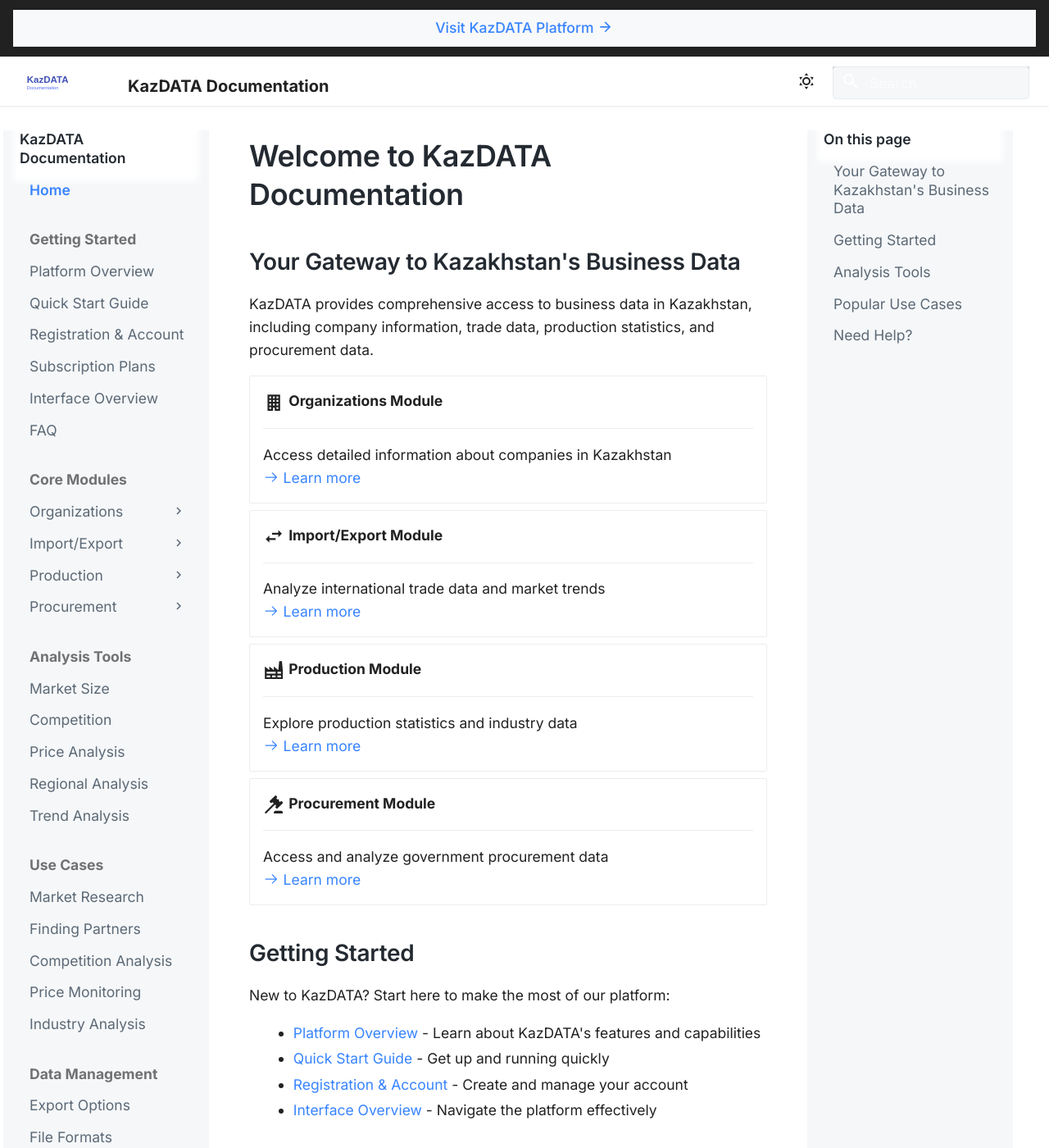
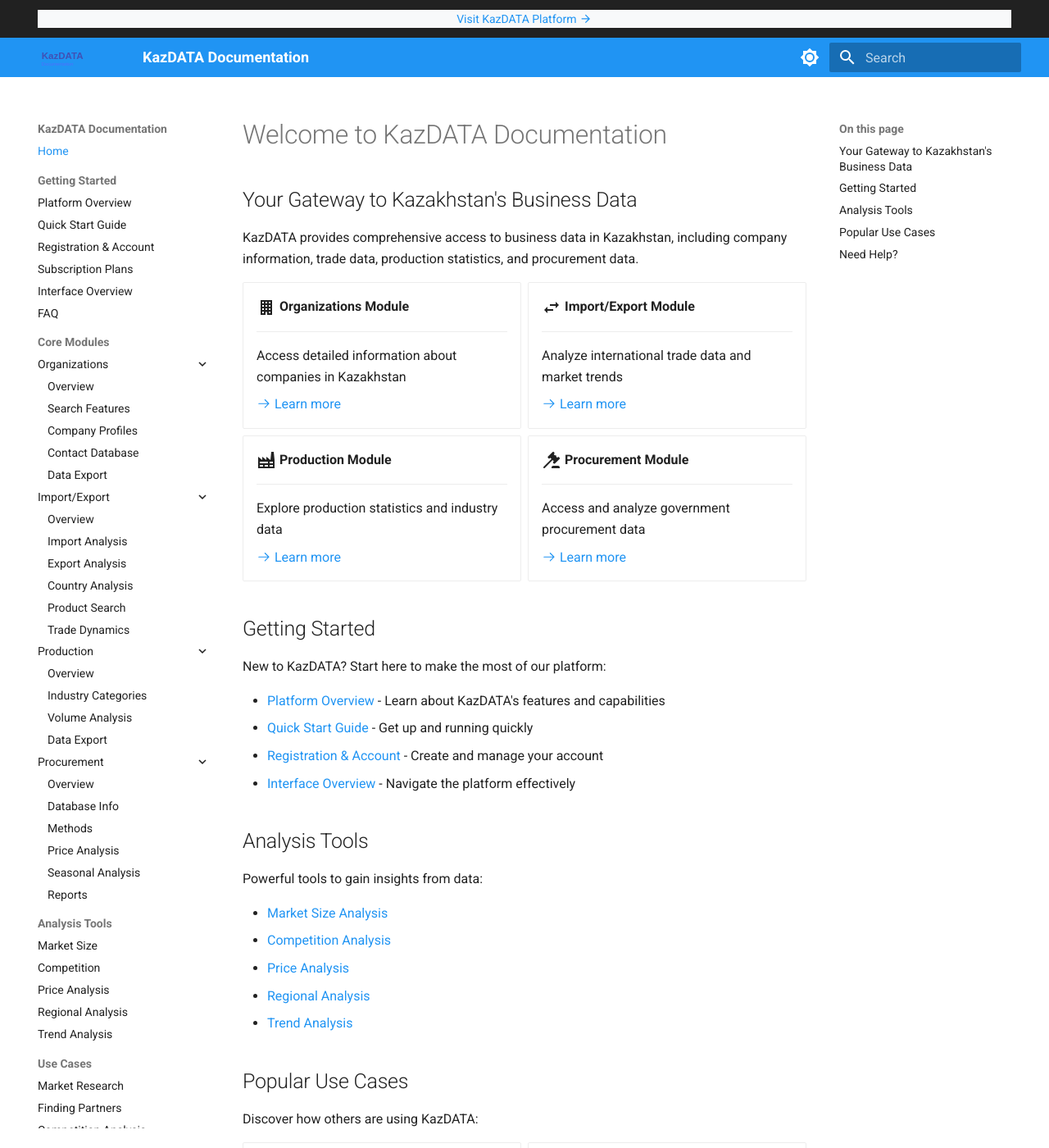
Before and after one commit to kazdatahelp/new-docs-site, an MkDocs documentation site: the page built from docs/index.md, in a window 1280 px wide and 1400 px high. Shown: the whole window at 82% size. Built offline with MkDocs 1.6.1 and Material for MkDocs 9.7.7, drawn with Linux system fonts in a browser that asks for light colours.

Commit message:
Initial commit: KazDATA documentation site setup with Material theme

```diff
--- a/docs/assets/stylesheets/extra.css
+++ b/docs/assets/stylesheets/extra.css
@@ -1,294 +1,27 @@
-:root {
-    --md-primary-fg-color: #3884FF;
-    --md-primary-fg-color--light: #5896FF;
-    --md-primary-fg-color--dark: #2563EB;
-    --md-accent-fg-color: #3884FF;
-    --md-typeset-a-color: #3884FF;
-    --md-default-bg-color: #ffffff;
-    --md-default-fg-color: #3B454E;
-    --md-default-fg-color--light: #A1A9B3;
-    --md-code-bg-color: #F8F9FA;
-    --md-code-fg-color: #3B454E;
-}
-
-/* Base typography */
-body {
-    font-family: 'Inter', -apple-system, BlinkMacSystemFont, Segoe UI, Roboto, Oxygen, Ubuntu, Cantarell, Fira Sans, Droid Sans, Helvetica Neue, sans-serif;
-    -webkit-font-smoothing: antialiased;
-    -moz-osx-font-smoothing: grayscale;
-    font-size: 14px;
-}
-
-/* Layout structure */
-.md-grid {
-    max-width: 1400px;
-}
-
-.md-main__inner {
-    margin-top: 1.5rem;
-}
-
-/* Content area */
-.md-content {
-    max-width: 720px;
-}
-
-.md-content__inner {
-    margin: 0;
-    padding: 0 1rem 2rem;
-}
-
-/* Typography */
-.md-typeset {
-    font-size: .875rem;
-    line-height: 1.6;
-    color: var(--md-default-fg-color);
-}
-
-.md-typeset h1 {
-    color: #242A31;
-    font-size: 1.8rem;
-    font-weight: 600;
-    margin: 0 0 1.5rem;
-    line-height: 1.3;
-    border: none;
-}
-
-.md-typeset h2 {
-    color: #242A31;
-    font-size: 1.4rem;
-    font-weight: 600;
-    margin: 2rem 0 1rem;
-    line-height: 1.3;
-    border: none;
-}
-
-.md-typeset h3 {
-    color: #242A31;
-    font-size: 1.1rem;
-    font-weight: 600;
-    margin: 1.5rem 0 .75rem;
-}
-
-/* Navigation */
-.md-nav {
-    font-size: .875rem;
-    line-height: 1.3;
-}
-
-.md-nav__title {
-    color: #242A31;
-    font-weight: 600;
-    padding: 0 0 .4rem;
-}
-
-.md-nav__item {
-    padding: 0;
-}
-
-.md-nav__link {
-    margin: 0;
-    padding: .4rem 0;
-    color: #5C6975;
-}
-
-.md-nav__link:hover {
-    color: var(--md-primary-fg-color);
-}
-
-.md-nav__link--active {
-    color: var(--md-primary-fg-color);
-    font-weight: 600;
-}
-
-/* Sidebar */
-.md-sidebar {
-    width: 13rem;
-    padding: 0;
-}
-
-.md-sidebar--primary {
-    border-right: 1px solid #E6ECF1;
-}
-
-.md-sidebar--secondary {
-    border-left: 1px solid #E6ECF1;
-    margin-left: 0;
-}
-
-.md-sidebar__scrollwrap {
-    padding: 0 1rem;
-    background: #F5F7F9;
-}
-
-/* Header */
-.md-header {
-    background-color: var(--md-default-bg-color);
-    color: var(--md-default-fg-color);
-    box-shadow: 0 1px 2px rgba(0,0,0,.1);
-    height: 3rem;
-}
-
-.md-header__inner {
-    padding: 0 .8rem;
-    height: 3rem;
-}
-
-.md-header__title {
-    font-size: 1rem;
-    font-weight: 600;
-    line-height: 3rem;
-}
-
-/* Search */
-.md-search__inner {
-    width: 12rem;
-    margin: .4rem;
-}
-
-.md-search__input {
-    height: 2rem;
-    font-size: .875rem;
-    background-color: #F5F7F9;
-    border: 1px solid #E6ECF1;
-    border-radius: 4px;
-}
-
-/* Code blocks */
-.highlight pre {
-    font-size: .8125rem;
-    padding: .8rem;
-    margin: 1rem 0;
-    background: var(--md-code-bg-color);
-    border: 1px solid #E6ECF1;
-    border-radius: 4px;
-}
-
-/* Tables */
-.md-typeset table:not([class]) {
-    font-size: .8125rem;
-    border: 1px solid #E6ECF1;
-    border-radius: 4px;
-    overflow: hidden;
-}
-
-.md-typeset table:not([class]) th {
-    padding: .6rem .8rem;
-    background-color: #F8F9FA;
-    border-bottom: 1px solid #E6ECF1;
-    color: #242A31;
-    font-weight: 600;
-}
-
-.md-typeset table:not([class]) td {
-    padding: .6rem .8rem;
-    border-top: 1px solid #E6ECF1;
-}
-
-/* Admonitions */
-.md-typeset .admonition {
-    font-size: .8125rem;
-    border: 1px solid #E6ECF1;
-    border-left-width: 4px;
-    border-radius: 4px;
-    box-shadow: none;
-    margin: 1rem 0;
-}
-
-.md-typeset .admonition-title {
-    padding: .6rem .8rem;
-    font-weight: 600;
+/* Announcement bar */
+.md-announce {
     background-color: #F8F9FA;
 }
 
-/* Lists */
-.md-typeset ul,
-.md-typeset ol {
-    margin: .4em 0;
-    padding-left: 1.2em;
+.md-announce__inner {
+    text-align: center;
 }
 
-.md-typeset ul li,
-.md-typeset ol li {
-    margin-bottom: .2em;
-}
-
-.md-typeset ul li p,
-.md-typeset ol li p {
-    margin: 0;
-}
-
-/* Links */
-.md-typeset a {
-    color: var(--md-typeset-a-color);
+.md-announce__button {
+    color: #3884FF;
+    font-weight: 500;
     text-decoration: none;
-}
-
-.md-typeset a:hover {
-    text-decoration: underline;
 }
 
 /* Footer */
 .md-footer {
     background-color: #F5F7F9;
-    color: #5C6975;
 }
 
 .md-footer-meta {
     background-color: transparent;
 }
 
-.md-footer__inner {
-    padding: .8rem;
-}
-
 .md-footer-copyright {
     color: #5C6975;
-    font-size: .75rem;
 }
-
-/* Announcement bar */
-.md-announce {
-    background-color: #F8F9FA;
-    border-bottom: 1px solid #E6ECF1;
-}
-
-.md-announce__inner {
-    padding: .4rem .8rem;
-    font-size: .875rem;
-    text-align: center;
-}
-
-.md-announce__button {
-    color: var(--md-primary-fg-color);
-    font-weight: 500;
-    text-decoration: none;
-}
-
-/* Mobile adjustments */
-@media screen and (max-width: 76.1875em) {
-    .md-nav--primary .md-nav__title {
-        height: 2.8rem;
-        padding: 0 .8rem;
-        background-color: var(--md-default-bg-color);
-        color: var(--md-default-fg-color);
-        font-weight: 600;
-        font-size: .9rem;
-        line-height: 2.8rem;
-    }
-
-    .md-nav--primary .md-nav__title ~ .md-nav__list {
-        background-color: var(--md-default-bg-color);
-    }
-
-    .md-sidebar__scrollwrap {
-        background-color: var(--md-default-bg-color);
-    }
-}
-
-/* Print optimization */
-@media print {
-    .md-typeset a {
-        color: var(--md-default-fg-color) !important;
-    }
-}
--- a/mkdocs.yml
+++ b/mkdocs.yml
@@ -10,38 +10,32 @@ theme:
     - navigation.instant
     - navigation.tracking
     - navigation.sections
+    - navigation.expand
     - navigation.indexes
     - navigation.top
+    - toc.follow
     - search.highlight
     - search.share
     - search.suggest
     - content.code.copy
   palette:
-    # Light mode
-    - media: "(prefers-color-scheme: light)"
-      scheme: default
-      primary: custom
-      accent: custom
+    - scheme: default
+      primary: blue
+      accent: blue
       toggle:
-        icon: material/weather-sunny
+        icon: material/brightness-7
         name: Switch to dark mode
-    # Dark mode
-    - media: "(prefers-color-scheme: dark)"
-      scheme: slate
-      primary: custom
-      accent: custom
+    - scheme: slate
+      primary: blue
+      accent: blue
       toggle:
-        icon: material/weather-night
+        icon: material/brightness-4
         name: Switch to light mode
   font:
-    text: Inter
-    code: JetBrains Mono
+    text: Roboto
+    code: Roboto Mono
   favicon: assets/logo.svg
   logo: assets/logo.svg
-  icon:
-    repo: fontawesome/brands/github
-    edit: material/pencil
-    view: material/eye
   language: en
 
 # Extensions
```
Also changed, not shown: 5 other files.
